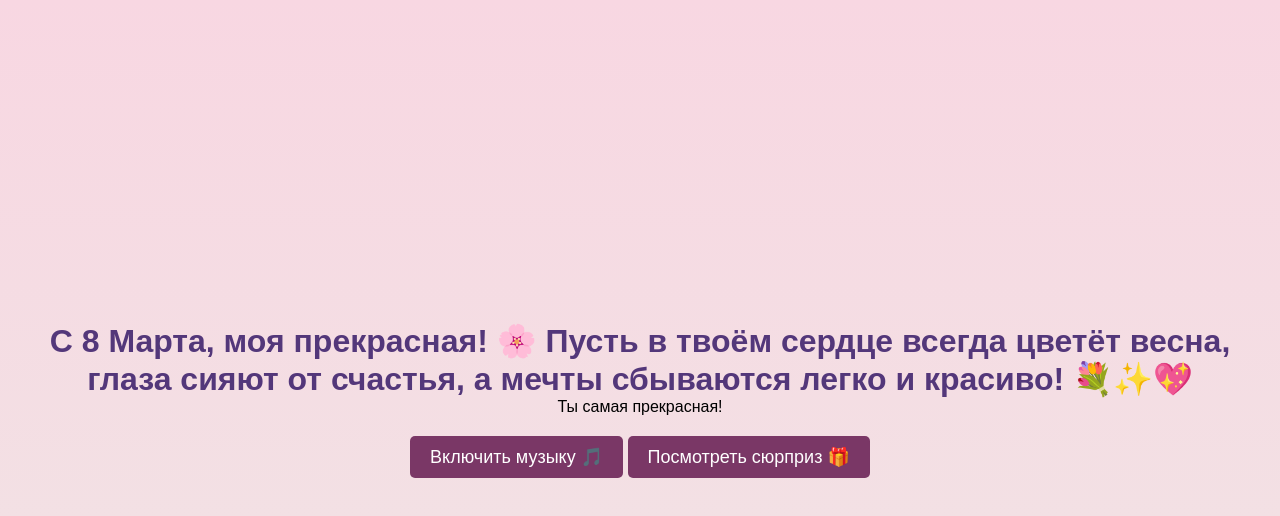
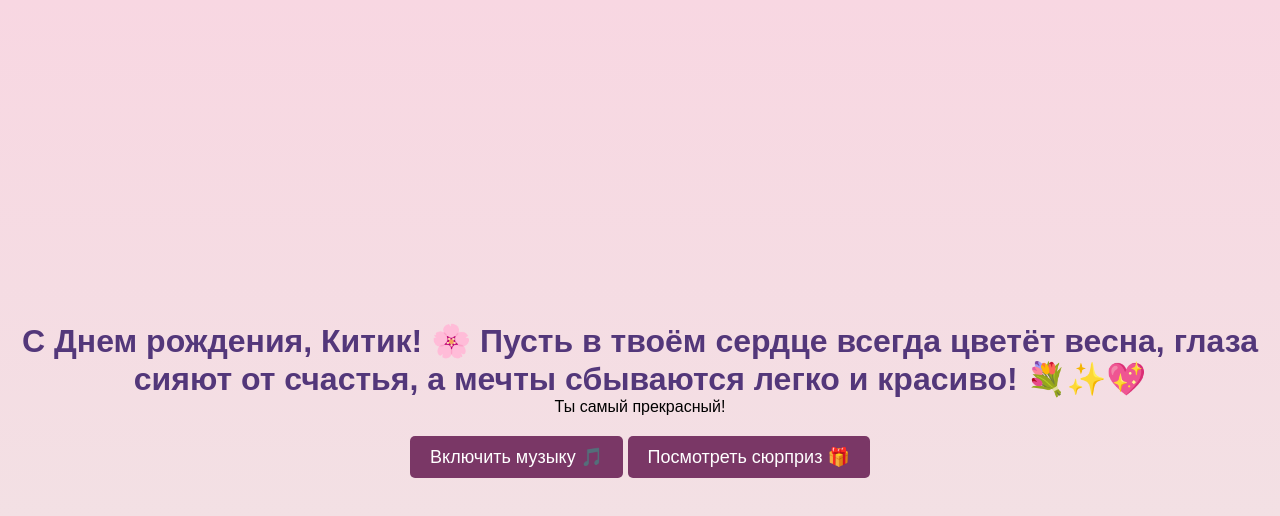
Before and after one commit to sarafinchley/Birthday, a plain HTML site: page index.html in a window 1280 px wide. Both pictures are taken after a click on the button "Нажми, чтобы открыть сюрприз". Shown: the top 516 px of the page. Drawn offline with Linux system fonts and the light colour scheme.

Commit message:
Update index.html

```diff
--- a/index.html
+++ b/index.html
@@ -3,22 +3,22 @@
 <head>
     <meta charset="UTF-8">
     <meta name="viewport" content="width=device-width, initial-scale=1.0">
-    <title>Поздравление с 8 Марта</title>
+    <title>Поздравление с Днем Рождения</title>
     <link rel="stylesheet" href="style.css">
 </head>
 <body>
 
     <!-- Стартовый экран -->
     <div id="start-screen" class="screen">
-        <h1>С 8 Марта, <span id="name-placeholder">Дорогая!</span> 💐</h1>
+        <h1>С 8 Марта, <span id="name-placeholder">Дорогой!</span> 💐</h1>
         <button id="start-button">Нажми, чтобы открыть сюрприз</button>
     </div>
 
     <!-- Основной экран -->
     <div id="main-screen" class="screen">
-        <h2>С 8 Марта, моя прекрасная! 🌸 Пусть в твоём сердце всегда цветёт весна, глаза сияют от счастья, а мечты сбываются легко и красиво! 💐✨💖</h2>
+        <h2>С Днем рождения, Китик! 🌸 Пусть в твоём сердце всегда цветёт весна, глаза сияют от счастья, а мечты сбываются легко и красиво! 💐✨💖</h2>
         <div class="card">
-            <p>Ты самая прекрасная!</p>
+            <p>Ты самый прекрасный!</p>
         </div>
         <button id="music-toggle">Включить музыку 🎵</button>
         <audio id="background-music" loop>
@@ -33,7 +33,7 @@
         <div class="flower">
             <img src="images/flower.png" alt="Цветок">
         </div>
-        <p>Я надеюсь, ты улыбнулась. Люблю тебя! ❤️</p>
+        <p>Я надеюсь, ты улыбнулся. Люблю тебя! ❤️</p>
     </div>
 
 
```
